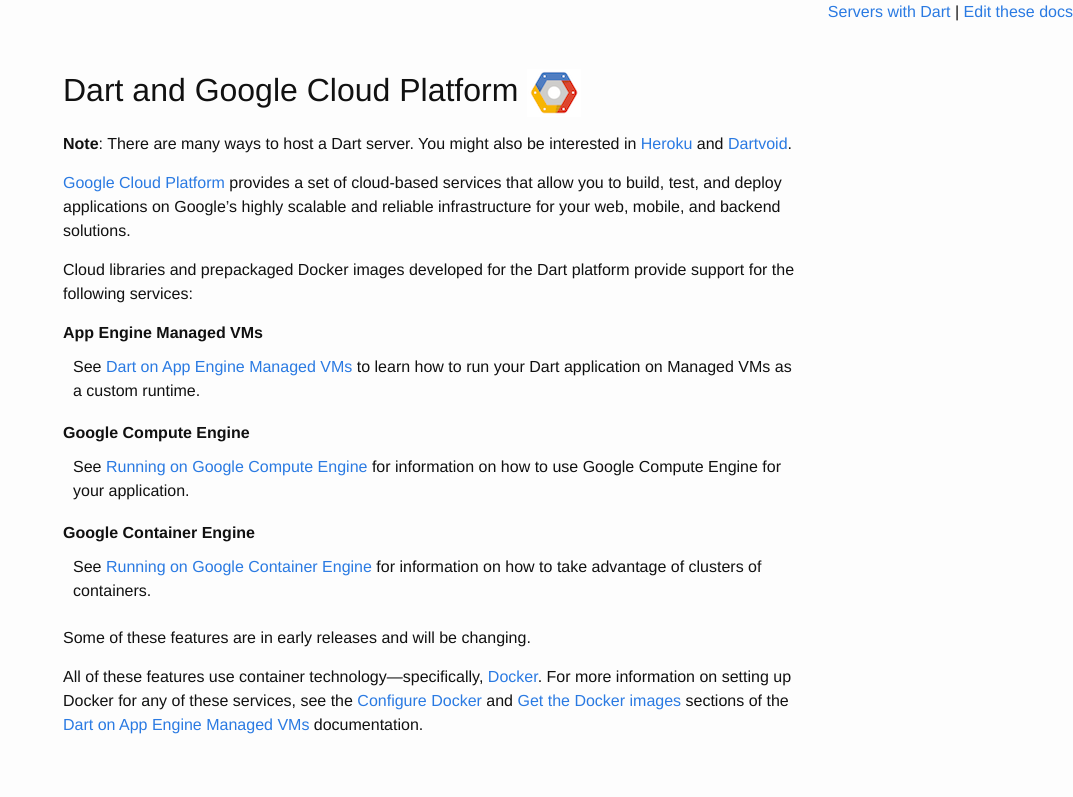
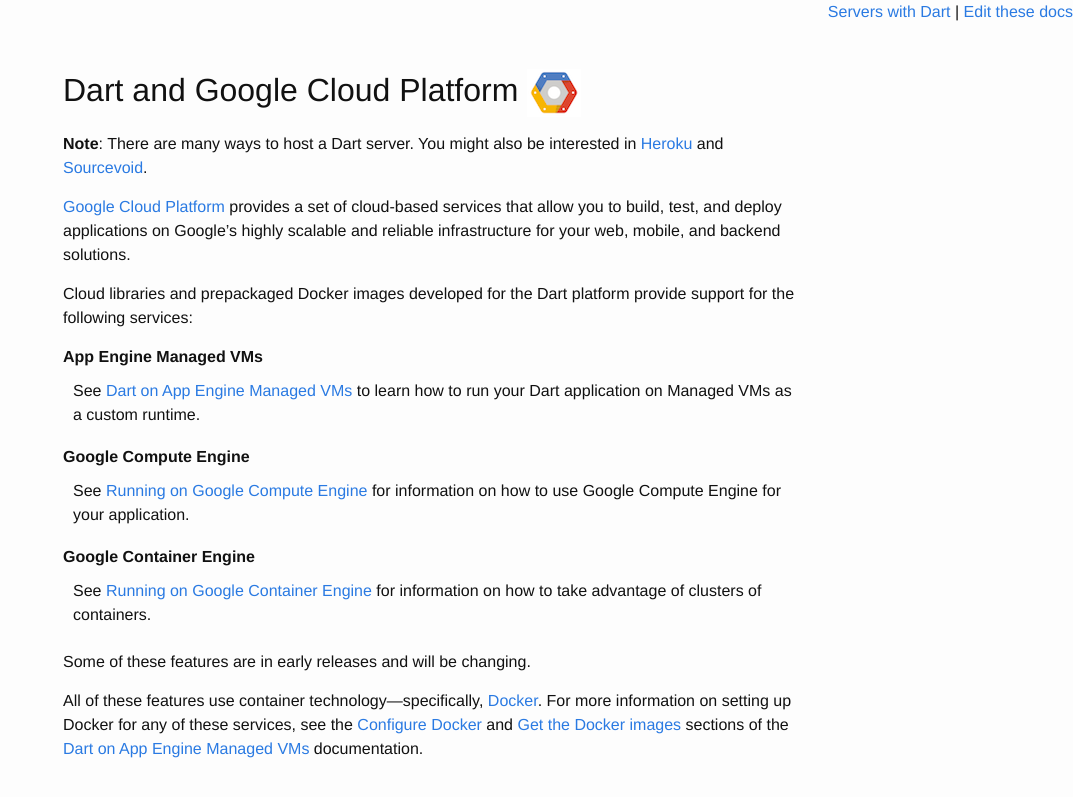
Before and after one commit to dart-archive/old_ghpages_server_docs, a Jekyll site: the page built from google-cloud-platform/index.md, in a window 1280 px wide. Shown: the top 797 px of the page, without its empty margins (207-1280 px from the left). Built offline with Jekyll 4.4.1, drawn with Linux system fonts in a browser that asks for light colours.

Commit message:
Update DartVoid to Sourcevoid link

```diff
--- a/google-cloud-platform/index.md
+++ b/google-cloud-platform/index.md
@@ -9,7 +9,7 @@ has-permalinks: false
 # {{ page.title }} <img src="images/GoogleCloudPlatform-logo.png" alt="logo for Google Cloud Platform">
 
 **Note**: There are many ways to host a Dart server. You might also be
-interested in [Heroku][] and [Dartvoid][].
+interested in [Heroku][] and [Sourcevoid](https://www.sourcevoid.com/).
 
 [Google Cloud Platform](https://cloud.google.com/)
 provides a set of cloud-based services that allow you to build,
```
